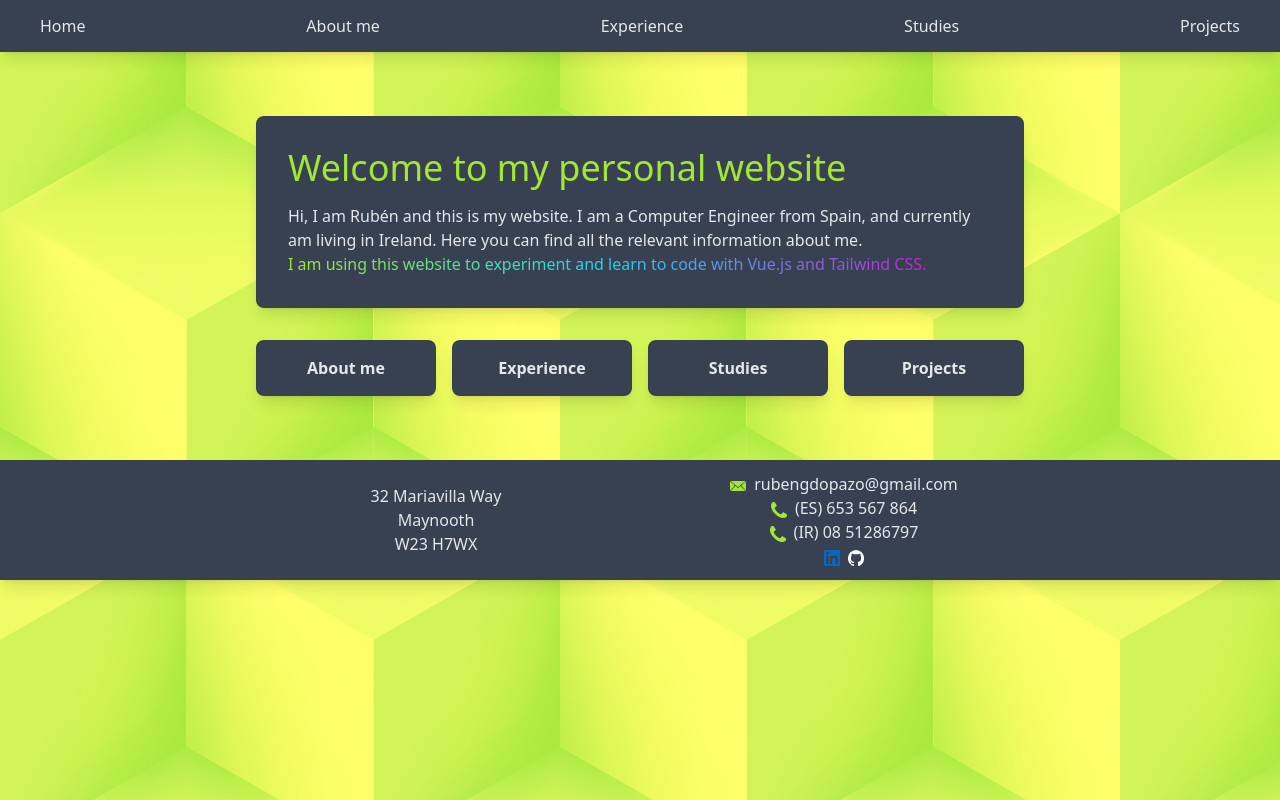
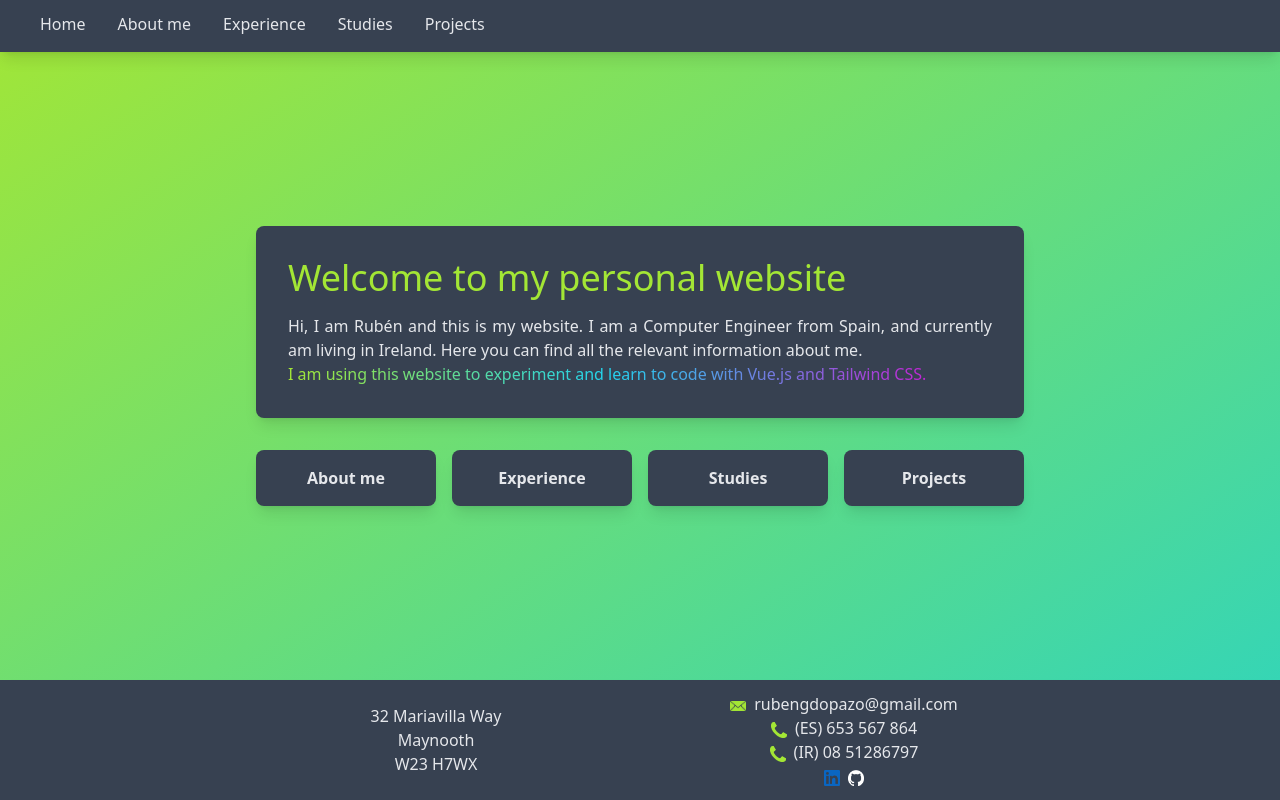
Before and after one commit to Rebun13/personal_web, a Vue app: page / in a window 1280 px wide. Built offline with nearby package versions, Linux system fonts and the light colour scheme; the HTML template or start-up script is replaced by a standard one.

Commit message:
Home page corrected Buttons adapt to screen size. Background changed. Footer fit to bottom. Ruben Gomez Dopazo

```diff
--- a/src/App.vue
+++ b/src/App.vue
@@ -18,7 +18,10 @@ function toggleSideBar() {
 </script>
 
 <template>
-  <div class="bg-bg-pattern min-h-screen">
+  <!-- <div class="bg-bg-pattern min-h-screen"> -->
+  <div
+    class="bg-gradient-to-br from-lime-400 to-teal-400 min-h-screen flex flex-col justify-between"
+  >
     <!-- Side bar -->
     <div
       v-if="sideBarOpen"
@@ -67,16 +70,11 @@ function toggleSideBar() {
       class="sideBar h-full w-0 fixed z-1 top-0 left-0 overflow-x-hidden pt-4 md:pt-16 transition bg-gray-700 text-gray-200 shadow-lg"
     ></div>
     <!-- Nav bar-->
-    <div
-      id="nav"
-      class="relative w-full flex flex-wrap items-center justify-between py-3 bg-gray-700 text-gray-200 shadow-lg"
-    >
+    <div id="nav" class="w-full py-3 bg-gray-700 text-gray-200 shadow-lg">
       <div class="md:hidden text-4xl ml-6 mt-0">
         <p @click="toggleSideBar">&equiv;</p>
       </div>
-      <div
-        class="hidden md:flex w-full flex-wrap items-center justify-between px-6 h-7"
-      >
+      <div class="hidden md:flex justify-start px-6 h-7">
         <RouterLink
           class="display: inline-block px-4 hover:text-teal-400"
           to="/"
--- a/src/components/FooterBar.vue
+++ b/src/components/FooterBar.vue
@@ -5,7 +5,7 @@
     class="relative w-full flex flex-wrap items-center justify-between py-3 bg-gray-700 text-gray-200 shadow-lg mt-16"
   >
     <div
-      class="grid grid-cols-2 gap-12 items-center lg:w-3/5 md:w-full mx-auto"
+      class="grid grid-cols-2 md:gap-12 items-center lg:w-3/5 md:w-full mx-auto"
     >
       <div id="footer-column-1" class="text-center">
         <ul>
--- a/src/views/HomeView.vue
+++ b/src/views/HomeView.vue
@@ -1,13 +1,13 @@
 <template>
-  <div class="home mx-auto mt-16 lg:w-3/5">
+  <div class="home md:mt-16 mx-2 lg:mx-auto lg:w-3/5">
     <div
       id="introduction"
-      class="p-8 mb-8 items-center bg-gray-700 lg:rounded-lg shadow-lg"
+      class="p-8 mb-8 items-center bg-gray-700 rounded-lg shadow-lg"
     >
       <h1 class="text-lime-400 text-4xl pb-4">
         Welcome to my personal website
       </h1>
-      <p class="text-gray-200">
+      <p class="text-gray-200 text-justify">
         Hi, I am Rubén and this is my website. I am a Computer Engineer from
         Spain, and currently am living in Ireland. Here you can find all the
         relevant information about me.<br />
@@ -18,15 +18,14 @@
         >
       </p>
     </div>
-    <div class="flex flex-row space-x-4 items-center">
+    <div class="grid grid-cols-2 md:grid-cols-4 gap-4">
       <RouterLink
         v-for="section in sections"
         :key="section.id"
         :to="section.slug"
-        class="basis-1/4"
       >
         <div
-          class="flex h-14 items-center justify-center transition bg-gray-700 hover:bg-cyan-400 text-gray-200 hover:text-gray-700 font-bold rounded-lg shadow-lg"
+          class="flex h-14 items-center justify-center bg-gray-700 hover:bg-cyan-400 text-gray-200 hover:text-gray-700 font-bold rounded-lg shadow-lg"
         >
           {{ section.name }}
         </div>
```
